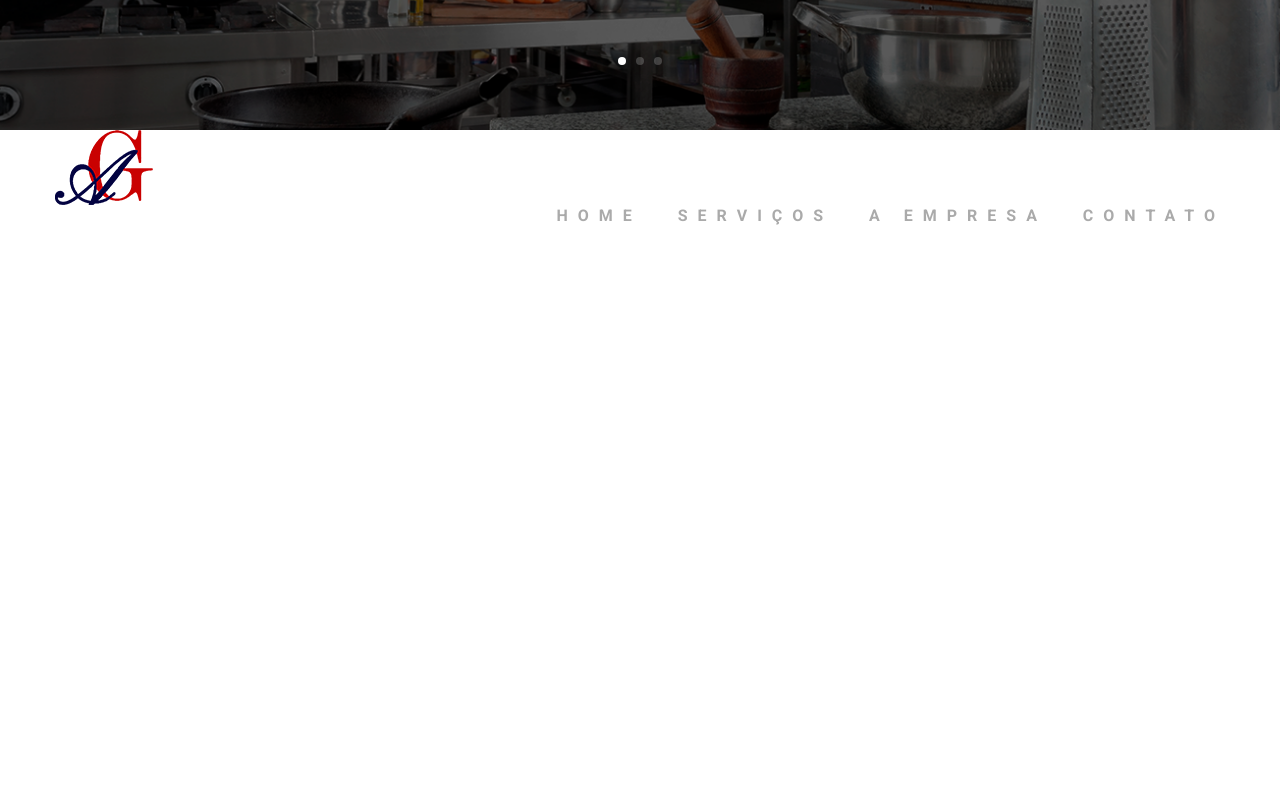
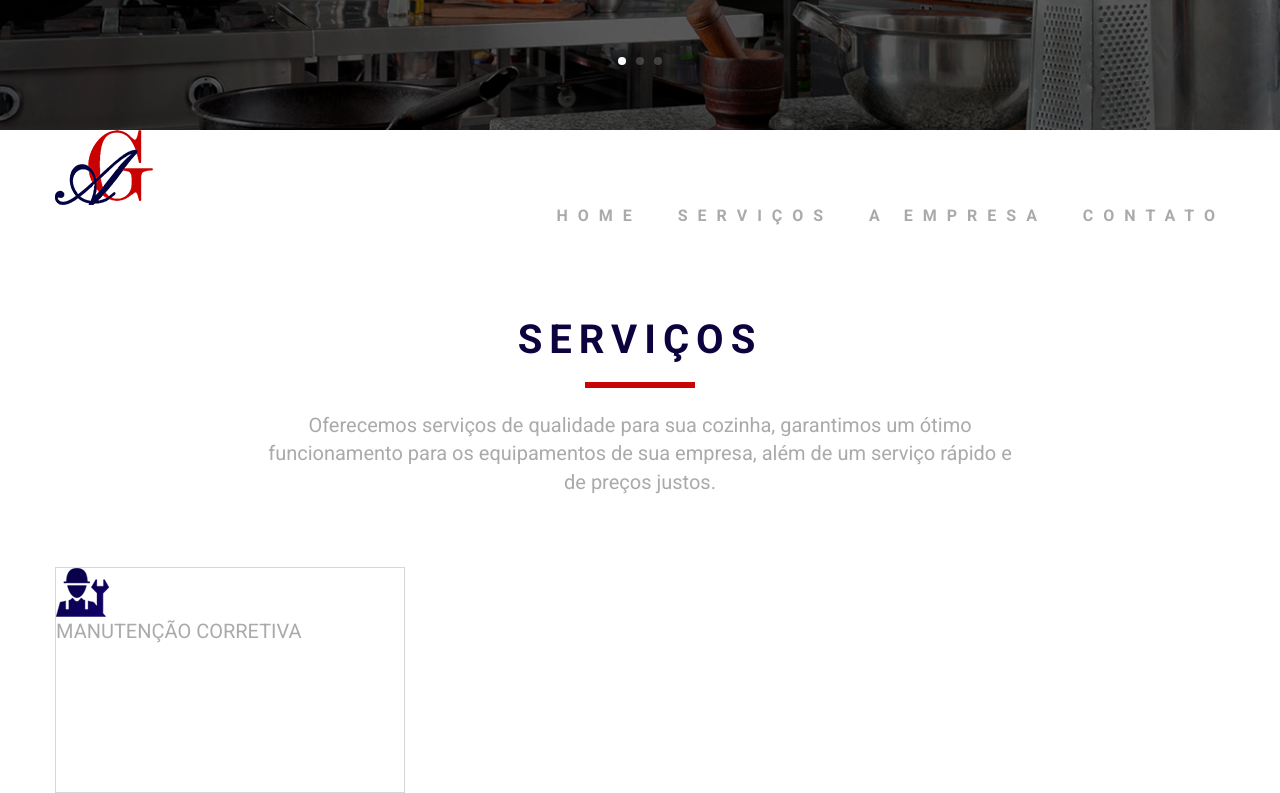
Before and after one commit to caiobozato/agmanutencao2017, a website: page index.html in a window 1280 px wide. Shown: the part 470-1263 px from the top of the page. Before the commit the page ends 800 px from the top, so only its background shows below. Drawn offline with nearby package versions, Linux system fonts and the light colour scheme; files that its build step writes are made by us from their sources.

Commit message:
Início do desenvolvimento da seção 'Serviços'

```diff
--- a/index.html
+++ b/index.html
@@ -76,6 +76,25 @@
                 </div>
             </div>
         </header>
+        <section>
+            <div class="container" id="servicos">
+                <div class="content">
+                    <h2 class="titulo">Serviços</h2>
+                    <span class="barra"></span>
+                </div>
+                <div class="content">
+                    <p class="paragrafo">Oferecemos serviços de qualidade para sua cozinha, garantimos um
+ótimo funcionamento para os equipamentos de sua empresa,
+além de um serviço rápido e de preços justos.</p>
+                </div>
+                <div class="content">
+                    <div class="servicos-item">
+                        <img src="images/manutencao.png" alt="manutencao-icone"/>
+                        <span>manutenção corretiva</span>
+                    </div>
+                </div>
+            </div>
+        </section>
         <script>
         var mySwiper = new Swiper ('.swiper-container', {
             direction: 'horizontal',
--- a/sass/style.sass
+++ b/sass/style.sass
@@ -2,3 +2,5 @@
 @import ../bower_components/bootstrap-sass/assets/stylesheets/bootstrap/variables
 @import url('https://fonts.googleapis.com/css?family=Roboto:400,700')
 @import templates/header
+@import templates/servicos
+@import templates/base
--- /dev/null
+++ b/sass/templates/_base.sass
@@ -0,0 +1,24 @@
+.content
+    +make-row
+.titulo
+    font-family: 'Roboto', sans-serif
+    font-size: 40px !important
+    font-weight: bold
+    text-align: center
+    text-transform: uppercase
+    letter-spacing: 7px
+    color: #0e023e
+    margin-bottom: 20px
+.barra
+    display: table
+    margin: 0 auto
+    border: solid 3px #c80505
+    width: 110px
+.paragrafo
+    margin-top: 23px
+    font-family: 'Roboto', sans-serif
+    font-size: 20px
+    color: #aaaaaa
+    text-align: center
+    +make-sm-column-offset(2)
+    +make-sm-column(8)
--- a/sass/templates/_header.sass
+++ b/sass/templates/_header.sass
@@ -6,8 +6,6 @@
             background-image: url("../images/cozinha.jpg")
             background-repeat: no-repeat
             background-size: cover
-            // background-attachment: fixed
-            // background-clip: content-box
             .texto_slide
                 margin-top: 190px
                 font-family: 'Roboto', sans-serif
--- /dev/null
+++ b/sass/templates/_servicos.sass
@@ -0,0 +1,16 @@
+#servicos
+    margin-top: 60px
+    p
+        margin-bottom: 70px
+
+.servicos-item
+    width: 350px
+    min-height: 226px
+    border: solid 1px #d7d7d7
+    img
+        display: block
+    span
+        color: #aaaaaa
+        font-size: 20px
+        font-family: 'Roboto', sans-serif
+        text-transform: uppercase
```
Also changed, not shown: css/style.css, images/manutencao.png (added).
